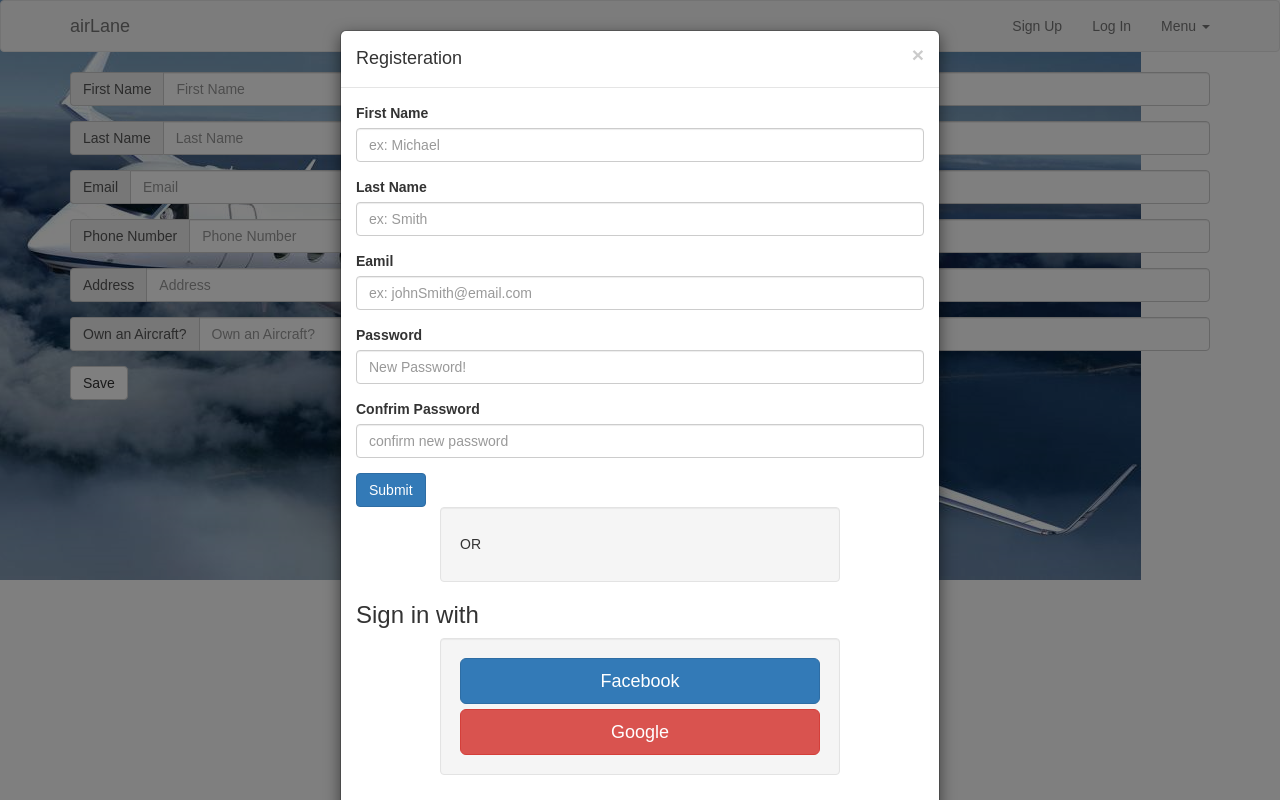
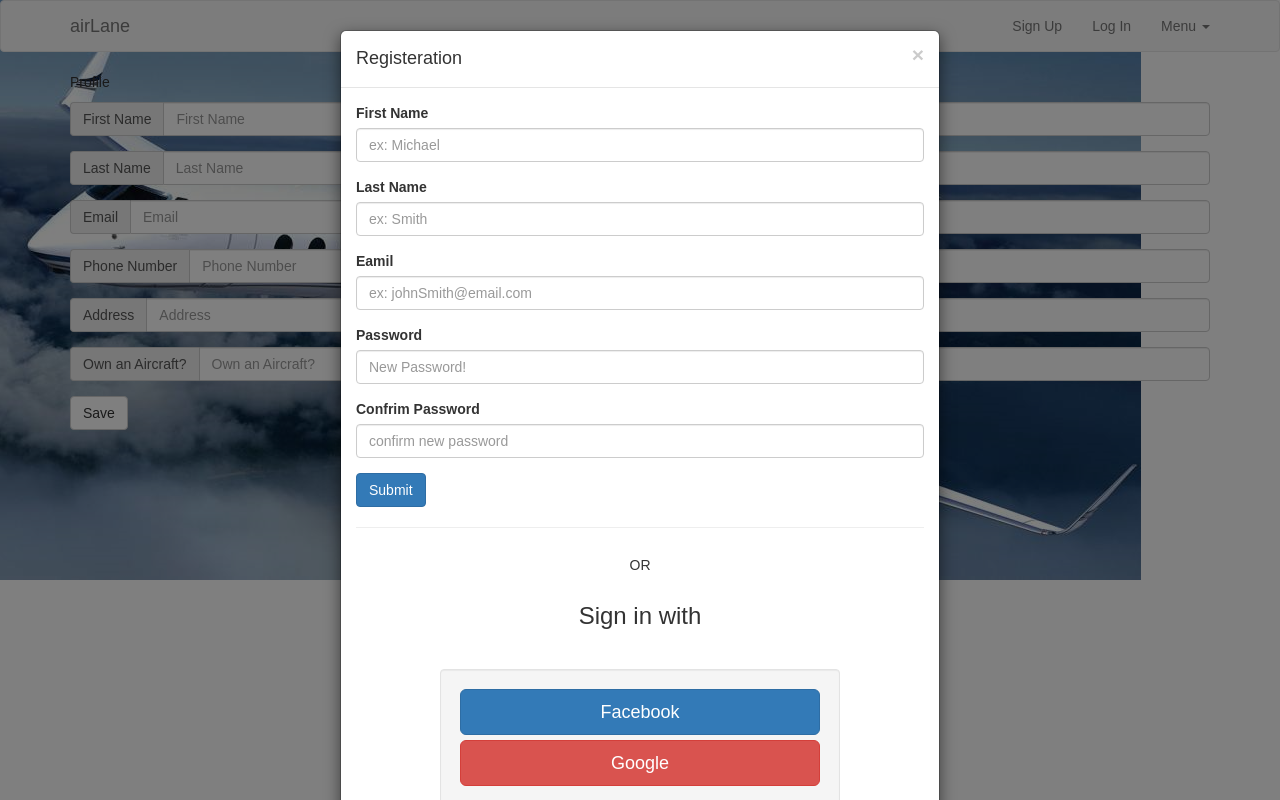
Before and after one commit to mehyar500/AirLane, a React (Create React App) app in the folder client/: page /profile in a window 1280 px wide. Both pictures are taken after a click on the button "Sign Up". Built offline with nearby package versions, Linux system fonts and the light colour scheme; the HTML template or start-up script is replaced by a standard one.

Commit message:
finished styling login

```diff
--- a/client/src/components/Profile.js
+++ b/client/src/components/Profile.js
@@ -11,6 +11,7 @@ class Profile extends Component {
       return <div className="container">
           <Form>
             <FormGroup row>
+              <p>Profile</p>
               <InputGroup type="text" name="firstName" id="firstName" placeholder="First Name">
                 <InputGroup.Addon>First Name</InputGroup.Addon>
                 <FormControl type="text" placeholder="First Name" />
--- a/client/src/components/Signup.js
+++ b/client/src/components/Signup.js
@@ -8,7 +8,7 @@ import {
   Modal
 } from "react-bootstrap";
 
-const wellStyles = { maxWidth: 400, margin: '0 auto 10px' };
+const wellStyles = { maxWidth: 400, margin: '30px auto 10px' };
 
 class Signup extends Component {
   constructor(props) {
@@ -45,29 +45,8 @@ class Signup extends Component {
   //when the form is submitted, use the API to save a user
   handleSubmit = event => {
     event.preventDefault();
-    const {firstName, lastName,email, password} = this.state;
-    return API.saveUser({ firstName, lastName, email, password })
-      .then(res => {
-        console.log(res);
-      })
-      .catch(function(error) {
-        if (error.response) {
-          // The request was made and the server responded with a status code
-          // that falls out of the range of 2xx
-          console.log(error.response.data);
-          console.log(error.response.status);
-          console.log(error.response.headers);
-        } else if (error.request) {
-          // The request was made but no response was received
-          // `error.request` is an instance of XMLHttpRequest in the browser and an instance of
-          // http.ClientRequest in node.js
-          console.log(error.request);
-        } else {
-          // Something happened in setting up the request that triggered an Error
-          console.log("Error", error.message);
-        }
-        console.log(error.config);
-      });
+   const {firstName, lastName, password} = this.state;
+   API.saveUser(firstName, lastName, password).then(console.log(firstName, lastName, password)).catch(err => console.log("Signup.js API call " + err))
   };
 
   render() {
@@ -109,10 +88,22 @@ class Signup extends Component {
                   Submit
                 </Button>
               </form>
-              <div className="well" style={wellStyles}>
-              <h5>OR</h5>
+              <div className="row">
+              <div className="col-md-12">
+              <hr></hr>
               </div>
-              <div> <h3> Sign in with </h3></div>
+              </div>
+              <div className="row">
+              <div className="col-md-12">
+              <h5 className="text-center">OR</h5>
+              </div>
+              </div>
+              <div className="row">
+              <div className="col-md-12">
+              <h3 className="text-center"> Sign in with </h3>
+              </div>
+              </div>
+              <div className="row"></div>
               <div className="well" style={wellStyles}>
                <Button bsStyle="primary" bsSize="large" block>Facebook</Button>
                <Button bsStyle="danger" bsSize="large" block>Google</Button>
@@ -128,3 +119,8 @@ class Signup extends Component {
 }
 
 export default Signup;
+
+function newFunction() {
+  const wellStyles = { maxWidth: 400, margin: '0 auto 10px' };
+  return wellStyles;
+}
```
